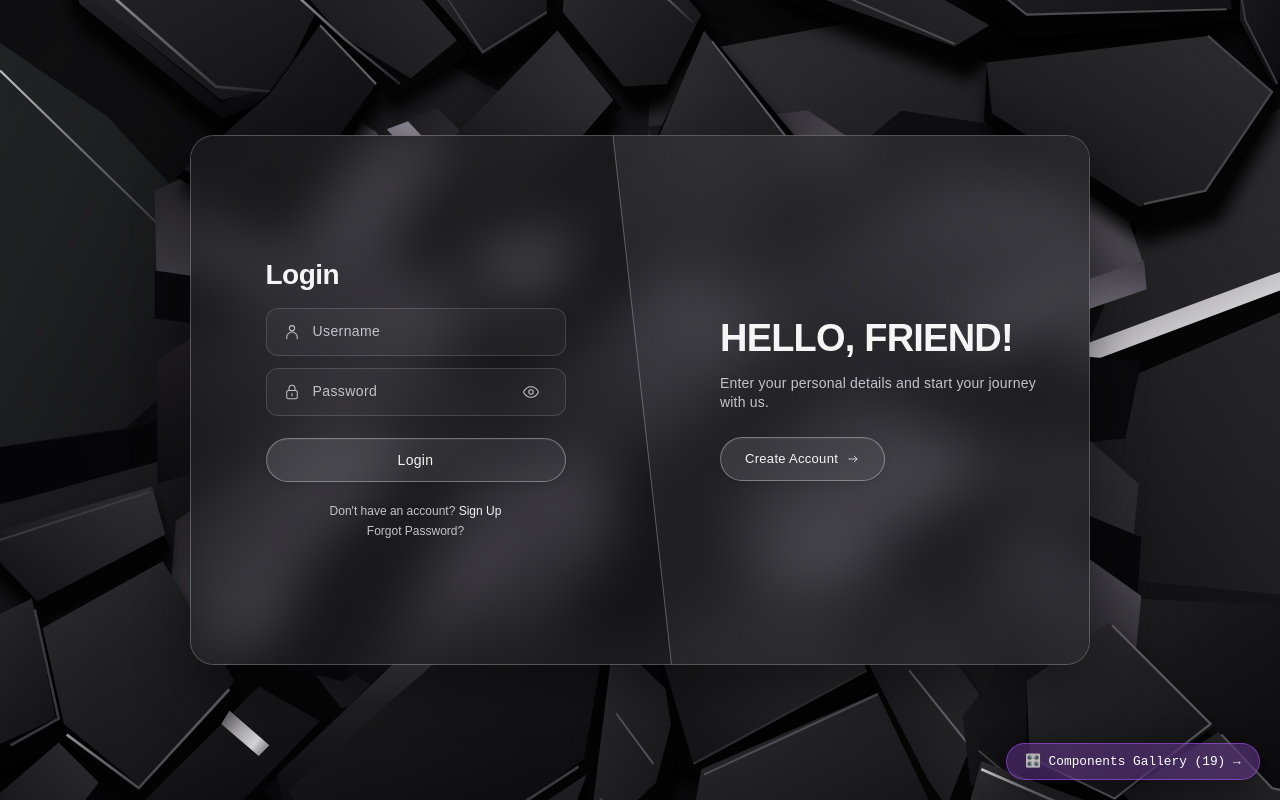
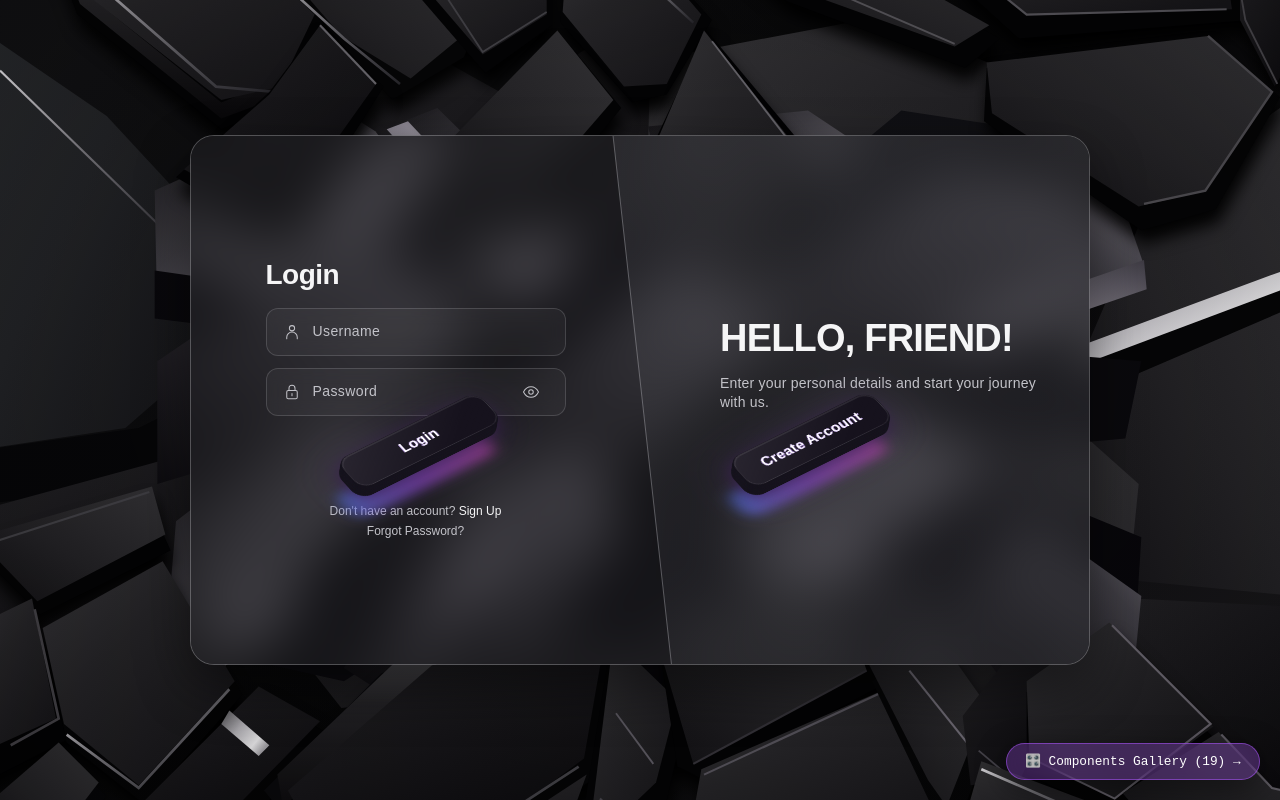
Before and after one commit to SRIRAM6369791334/glassmorphism-dashboard, a React (Vite) app: page / in a window 1280 px wide. Built offline with nearby package versions, Linux system fonts and the light colour scheme.

Commit message:
feat(auth): upgrade Login, Sign Up, Create Account, and Sign in buttons to 3D IsometricButton

```diff
--- a/src/components/ui/button/IsometricButton/IsometricButton.tsx
+++ b/src/components/ui/button/IsometricButton/IsometricButton.tsx
@@ -190,6 +190,7 @@ export function IsometricButton({
   children,
   wrapperClassName = '',
   settings,
+  className = '',
   ...buttonProps
 }: IsometricButtonProps) {
   return (
@@ -207,7 +208,7 @@ export function IsometricButton({
           <span className="iso-btn-top">{children}</span>
         </span>
       </span>
-      <button {...buttonProps} className="iso-btn-hit">
+      <button {...buttonProps} className={`iso-btn-hit ${className}`.trim()}>
         <span className="iso-btn-sr-only">{children}</span>
       </button>
     </span>
--- a/src/features/auth/AuthForm.tsx
+++ b/src/features/auth/AuthForm.tsx
@@ -1,5 +1,6 @@
 import type { FormEvent, Ref } from 'react'
 import { Button } from '../../components/ui/Button'
+import { IsometricButton } from '@/components/ui/button/IsometricButton'
 import { Field, PasswordField } from '../../components/ui/Field'
 import type { AuthMode, AuthSubmitHandlers } from './types'
 import styles from './AuthScreen.module.css'
@@ -34,7 +35,15 @@ export function AuthForm({ mode, headingRef, onSwitch, onRecover, onLogin, onReg
           </>}
           <PasswordField label={isLogin ? 'Password' : 'Create Password'} name="password" autoComplete={isLogin ? 'current-password' : 'new-password'} />
         </div>
-        <Button type="submit" className={styles.submit}>{isLogin ? 'Login' : 'Sign Up'}</Button>
+        <div style={{ marginTop: '22px', display: 'flex', justifyContent: 'center' }}>
+          <IsometricButton
+            type="submit"
+            wrapperClassName="w-44 h-11"
+            settings={{ glowColor: '#a855f7', textColor: '#ffffff' }}
+          >
+            {isLogin ? 'Login' : 'Sign Up'}
+          </IsometricButton>
+        </div>
         <div className={styles.formFooter}>
           <p>{isLogin ? "Don't have an account?" : 'Already a Member?'}{' '}
             <Button variant="text" onClick={onSwitch}>{isLogin ? 'Sign Up' : 'Login'}</Button>
--- a/src/features/auth/WelcomePanel.tsx
+++ b/src/features/auth/WelcomePanel.tsx
@@ -1,5 +1,4 @@
-import { Button } from '../../components/ui/Button'
-import { Icon } from '../../components/ui/Icon'
+import { IsometricButton } from '@/components/ui/button/IsometricButton'
 import type { AuthMode } from './types'
 import styles from './AuthScreen.module.css'
 
@@ -10,9 +9,15 @@ export function WelcomePanel({ mode, onSwitch }: { mode: AuthMode; onSwitch: ()
       <div>
         <h2>{isLogin ? <>HELLO, FRIEND!</> : <>WELCOME BACK!</>}</h2>
         <p>{isLogin ? <>Enter your personal details and start your journey<br />with us.</> : <>Already a Member? Please Login with your credentials.</>}</p>
-        <Button variant="secondary" onClick={onSwitch}>
-          {isLogin ? 'Create Account' : 'Sign in'}<Icon name="arrow" />
-        </Button>
+        <div style={{ marginTop: '20px', display: 'flex' }}>
+          <IsometricButton
+            wrapperClassName="w-44 h-11"
+            settings={{ glowColor: '#a855f7', textColor: '#ffffff' }}
+            onClick={onSwitch}
+          >
+            {isLogin ? 'Create Account' : 'Sign in'}
+          </IsometricButton>
+        </div>
       </div>
     </aside>
   )
```
Also changed, not shown: 2 other files (tests, documents, lock files or other folders).
